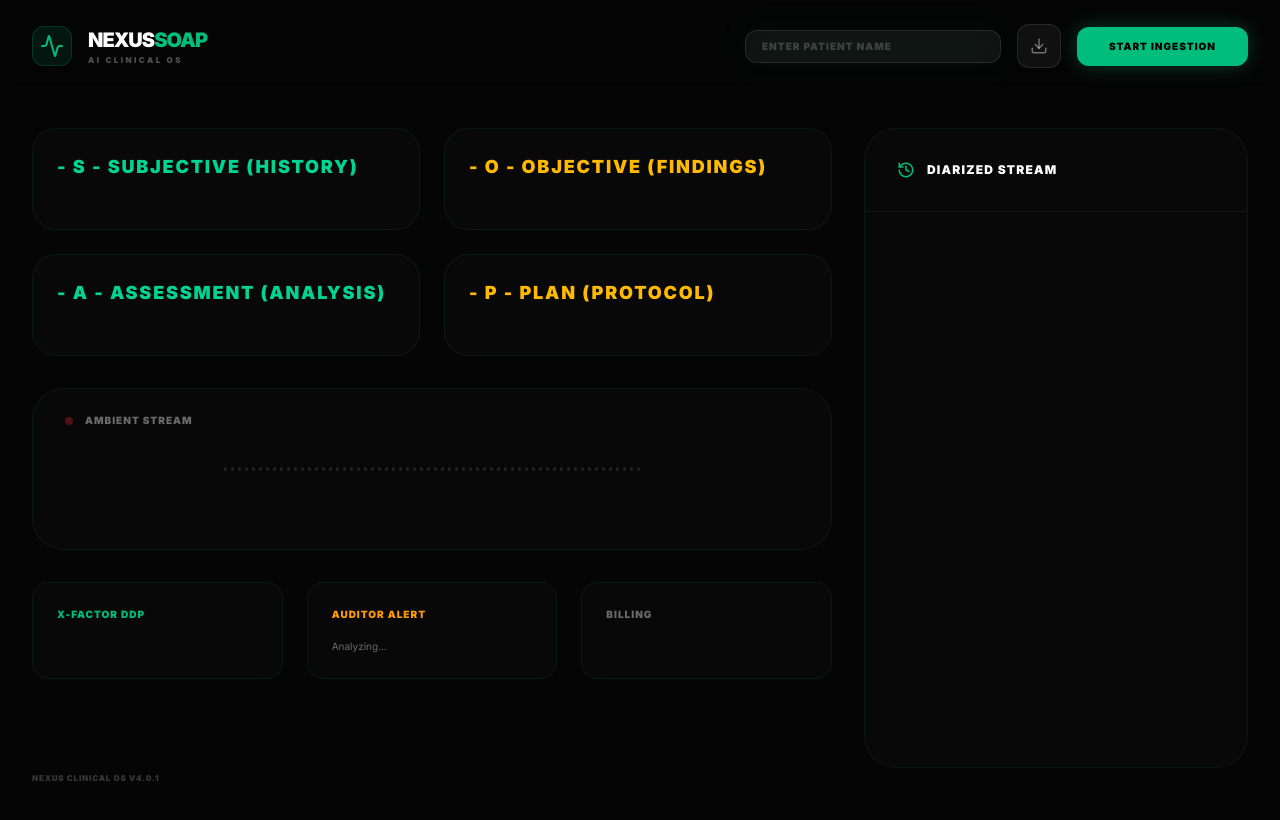
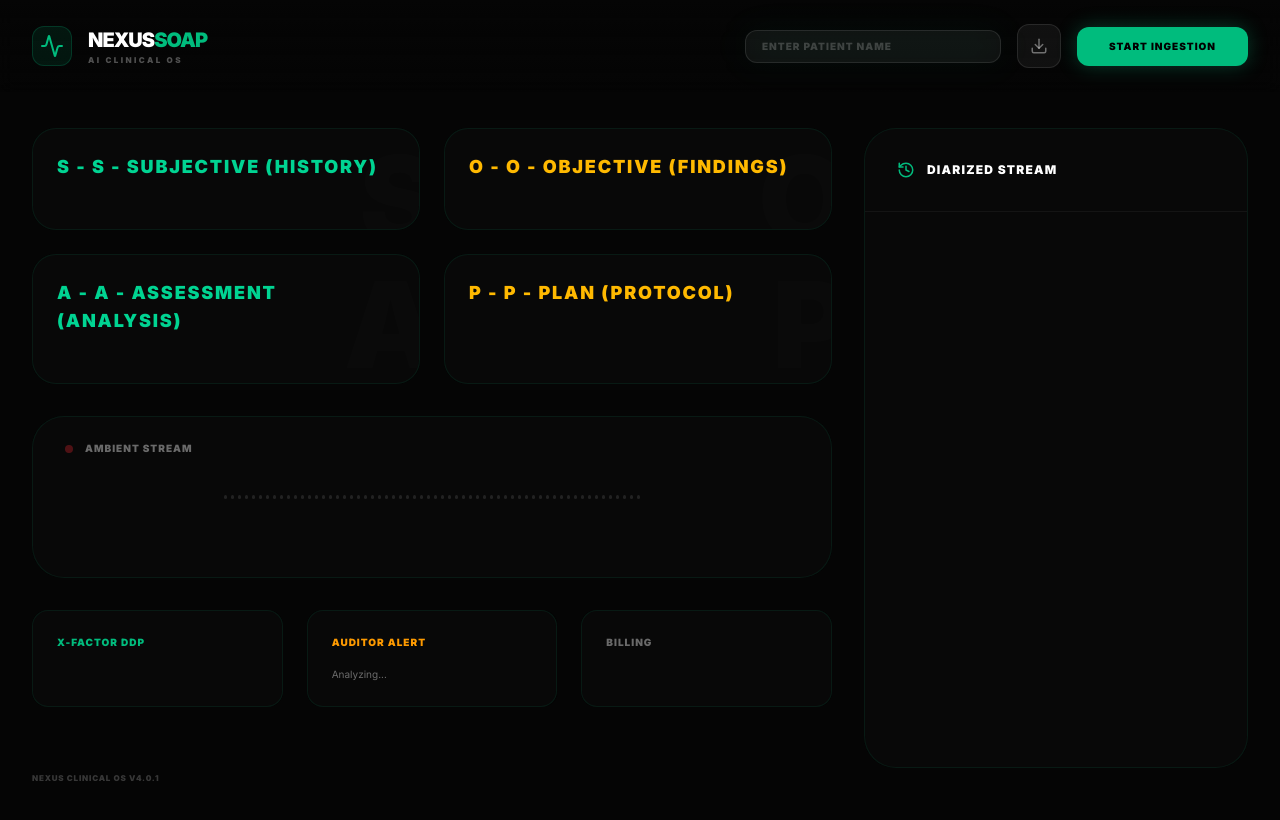
Before and after one commit to rajveerkhanvilkar/Nexus-SOAP, a Next.js app: page / in a window 1280 px wide. Shown: the top 820 px of the page. Built offline with nearby package versions, Linux system fonts and the light colour scheme.

Commit message:
fix: resolve SOAPCard typescript prop mismatch for vercel build

```diff
--- a/app/page.tsx
+++ b/app/page.tsx
@@ -328,21 +328,25 @@ export default function NexusSOAP() {
             {/* CLINICAL INTELLIGENCE GRID (ENTERPRISE GRADE) */}
             <div className="grid grid-cols-1 md:grid-cols-2 gap-6">
               <SOAPCard
+                letter="S"
                 title="S - SUBJECTIVE (HISTORY)"
                 items={isProcessing ? [{text: "Synthesizing Clinical History...", confidence: 100}] : (aiResult?.soap?.subjective || [])}
                 variant="green"
               />
               <SOAPCard
+                letter="O"
                 title="O - OBJECTIVE (FINDINGS)"
                 items={isProcessing ? [{text: "Normalizing Vitals & Metrics...", confidence: 100}] : (aiResult?.soap?.objective || [])}
                 variant="gold"
               />
               <SOAPCard
+                letter="A"
                 title="A - ASSESSMENT (ANALYSIS)"
                 items={isProcessing ? [{text: "Calculating Diagnostic Probabilities...", confidence: 100}] : (aiResult?.soap?.assessment || [])}
                 variant="green"
               />
               <SOAPCard
+                letter="P"
                 title="P - PLAN (PROTOCOL)"
                 items={isProcessing ? [{text: "Constructing Treatment Protocol...", confidence: 100}] : (aiResult?.soap?.plan || [])}
                 variant="gold"
```
